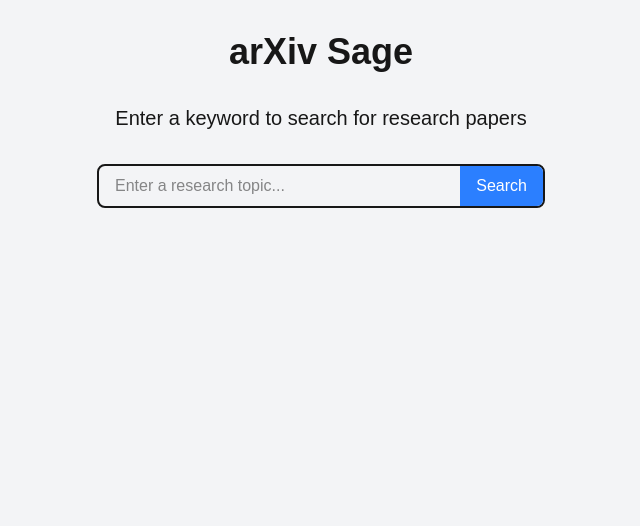
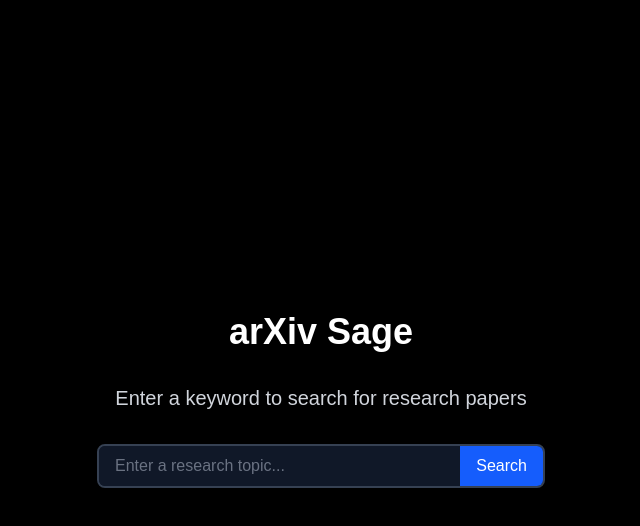
Before and after one commit to zeapsu/arXivSage, a Next.js app in the folder frontend/: page / in a window 1280 px wide. Shown: the top 526 px of the page, without its empty margins (319-959 px from the left). Built offline with nearby package versions, Linux system fonts and the light colour scheme.

Commit message:
Add table of contents and improve UI with condensed header

```diff
--- a/frontend/src/app/page.tsx
+++ b/frontend/src/app/page.tsx
@@ -1,49 +1,99 @@
 "use client";
 
 import { useState } from "react";
-import KeywordSearch from "../components/KeywordSearch";
-import Post from "../components/Post";
+import SearchBar from "@/components/SearchBar";
+import Feed from "@/components/Feed";
+import LoadingSpinner from "@/components/LoadingSpinner";
+import TableOfContents from "@/components/TableOfContents";
+import { useArxivSearch } from "@/hooks/useArxivSearch";
 
 export default function Home() {
-  const [searchResults, setSearchResults] = useState([]);
-  const [isLoading, setIsLoading] = useState(false);
+  const { results, isLoading, error, searchPapers } = useArxivSearch();
+  const [hasSearched, setHasSearched] = useState(false);
+  const [activePost, setActivePost] = useState("");
+  const [currentKeyword, setCurrentKeyword] = useState("");
 
-  const handleResultsReceived = (results: any) => {
-    setSearchResults(results);
+  const handleSearch = async (keyword: string) => {
+    await searchPapers(keyword);
+    setHasSearched(true);
+    setCurrentKeyword(keyword);
   };
 
+  // Initial search page layout
+  if (!hasSearched) {
     return (
-    <main className="flex min-h-screen flex-col items-center p-8 bg-gray-100">
+      <div className="min-h-screen bg-black text-white flex flex-col items-center justify-center">
         <h1 className="text-4xl font-bold mb-8">arXiv Sage</h1>
-      <p className="text-xl mb-8">
+        <p className="text-xl mb-8 text-gray-300">
           Enter a keyword to search for research papers
         </p>
+        <div className="w-full max-w-md">
+          <SearchBar
+            onSearch={handleSearch}
+            isLoading={isLoading}
+            minimal={false}
+          />
+        </div>
+        {isLoading && (
+          <div className="mt-8">
+            <LoadingSpinner />
+          </div>
+        )}
+      </div>
+    );
+  }
 
-      <KeywordSearch
-        onResultsReceived={handleResultsReceived}
+  // Results page layout with fixed header
+  return (
+    <div className="min-h-screen bg-black text-white">
+      {/* Fixed header that appears after search */}
+      <header className="fixed top-0 left-0 right-0 z-10 bg-black h-16 flex items-center px-4 shadow-md">
+        <div className="flex items-center justify-between w-full max-w-7xl mx-auto">
+          <button
+            onClick={() => setHasSearched(false)}
+            className="text-2xl font-bold text-white hover:text-blue-400 transition-colors"
+          >
+            arXiv Sage
+          </button>
+          <div className="w-64">
+            <SearchBar
+              onSearch={handleSearch}
               isLoading={isLoading}
-        setIsLoading={setIsLoading}
+              minimal={true}
             />
-
-      {isLoading ? (
-        <div className="mt-8 flex flex-col items-center">
-          <div className="animate-spin rounded-full h-12 w-12 border-t-2 border-b-2 border-blue-500"></div>
-          <p className="mt-4 text-gray-600">
-            Searching and summarizing papers...
-          </p>
-        </div>
-      ) : (
-        searchResults.length > 0 && (
-          <div className="mt-8 w-full max-w-2xl">
-            <h2 className="text-2xl font-semibold mb-4">Research Summaries</h2>
-            <div className="space-y-6">
-              {searchResults.map((result: any) => (
-                <Post key={result.paper_id} paper={result} />
-              ))}
           </div>
         </div>
-        )
+      </header>
+
+      {/* Main content with padding for fixed header */}
+      <main className="pt-24 px-8 pb-8 flex">
+        {/* Feed content */}
+        <div className="w-full max-w-3xl mx-auto">
+          {isLoading ? (
+            <div className="flex justify-center items-center h-64 w-full">
+              <LoadingSpinner />
+            </div>
+          ) : error ? (
+            <p className="text-red-400 text-center mt-8">{error}</p>
+          ) : results.length > 0 ? (
+            <>
+              <h2 className="text-2xl font-semibold mb-4 text-white">
+                Research Summaries: {currentKeyword}
+              </h2>
+              <Feed papers={results} setActivePost={setActivePost} />
+            </>
+          ) : (
+            <p className="text-center text-gray-400 mt-8">No results found</p>
+          )}
+        </div>
+
+        {/* Table of Contents */}
+        {results.length > 0 && (
+          <div className="hidden lg:block w-64 fixed right-8 top-24">
+            <TableOfContents papers={results} activePost={activePost} />
+          </div>
         )}
       </main>
+    </div>
   );
 }
--- /dev/null
+++ b/frontend/src/components/TableOfContents.tsx
@@ -0,0 +1,40 @@
+interface TableOfContentsProps {
+  papers: any[];
+  activePost: string;
+}
+
+export default function TableOfContents({
+  papers,
+  activePost,
+}: TableOfContentsProps) {
+  const scrollToPost = (id: string) => {
+    const element = document.getElementById(id);
+    if (element) {
+      element.scrollIntoView({ behavior: "smooth" });
+    }
+  };
+
+  return (
+    <div className="text-white">
+      <h3 className="text-lg font-semibold mb-3">Table of Contents</h3>
+      <ul className="space-y-2 list-disc pl-5">
+        {papers.map((paper) => (
+          <li key={paper.paper_id}>
+            <button
+              onClick={() => scrollToPost(paper.paper_id)}
+              className={`text-left w-full py-1 hover:text-blue-400 transition-colors ${
+                activePost === paper.paper_id
+                  ? "text-blue-400"
+                  : "text-gray-300"
+              }`}
+            >
+              {paper.title.length > 40
+                ? paper.title.substring(0, 40) + "..."
+                : paper.title}
+            </button>
+          </li>
+        ))}
+      </ul>
+    </div>
+  );
+}
```
Lines whose indentation alone changed are shown as unchanged.
